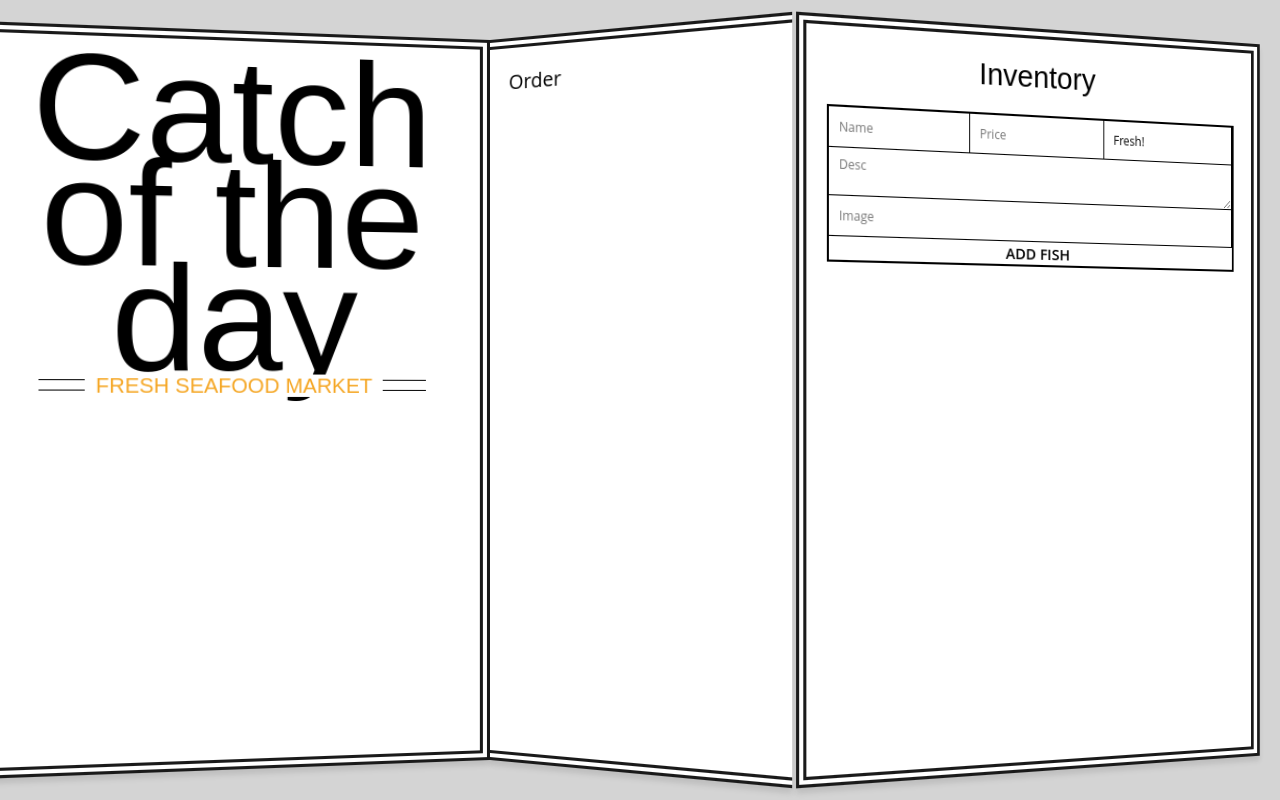
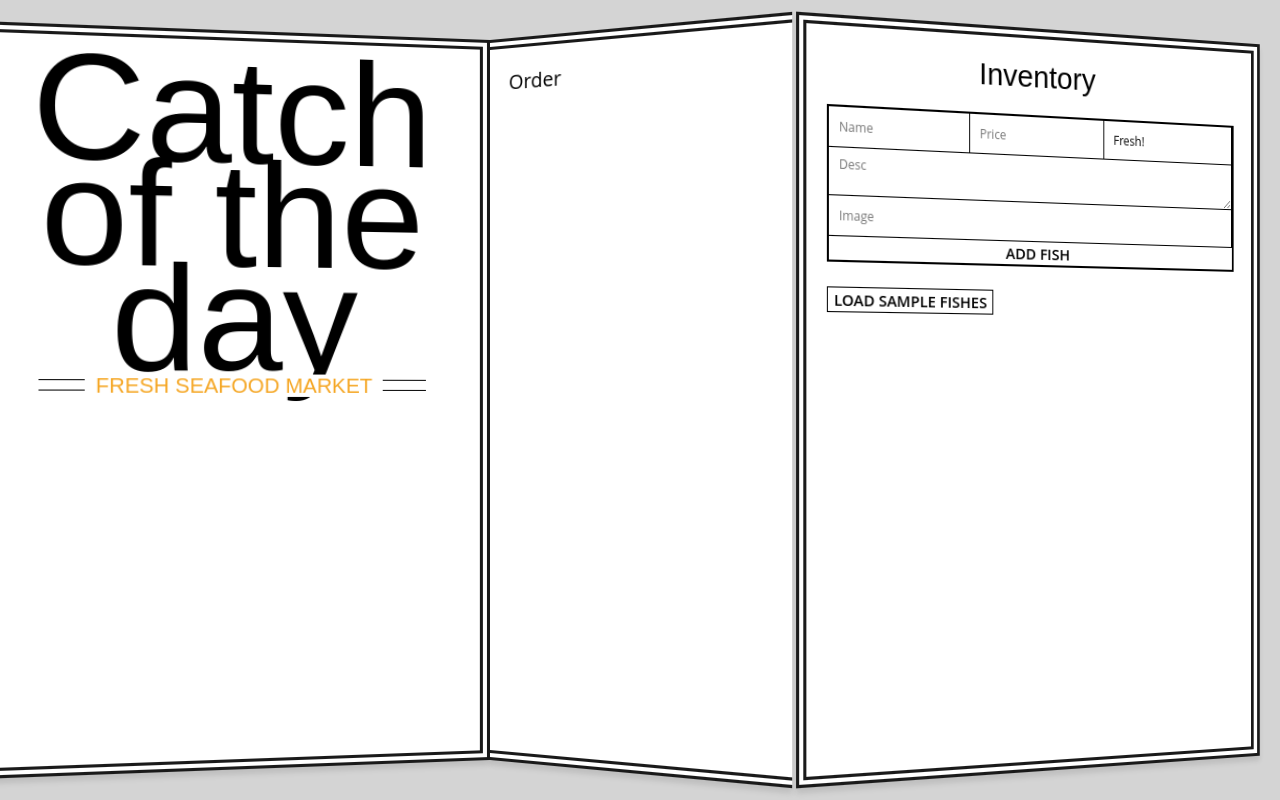
Before and after one commit to dariok87/bos-app, a React (Create React App) app: page / in a window 1280 px wide. Both pictures are taken after a click on the button "VISIT STORE!". Shown: the top 800 px of the page. Built offline with nearby package versions, Linux system fonts and the light colour scheme.

Commit message:
Pass loadSampleF. method to Inventory via props

```diff
--- a/src/components/App.js
+++ b/src/components/App.js
@@ -16,6 +16,9 @@
     // 3. Set the new fishes object to state
     this.setState({ fishes });
   };
+  loadSampleFishes = () => {
+    console.log("ribetine")
+  };
   render() {
     return (
       <div className="catch-of-the-day">
@@ -23,7 +26,7 @@
           <Header tagline="FRESH SEAFOOD MARKET" />
         </div>
         <Order />
-        <Inventory addFish={this.addFish}/>
+        <Inventory addFish={this.addFish} loadSampleFishes={this.loadSampleFishes}/>
       </div>
     )
   }
--- a/src/components/Inventory.js
+++ b/src/components/Inventory.js
@@ -7,6 +7,7 @@
 			<div className="inventory">
 				<h2>Inventory</h2>
 				<AddFishForm addFish={this.props.addFish}/>
+				<button onClick={this.props.loadSampleFishes}>Load Sample Fishes</button>
 			</div>
 		)
 	}
```
